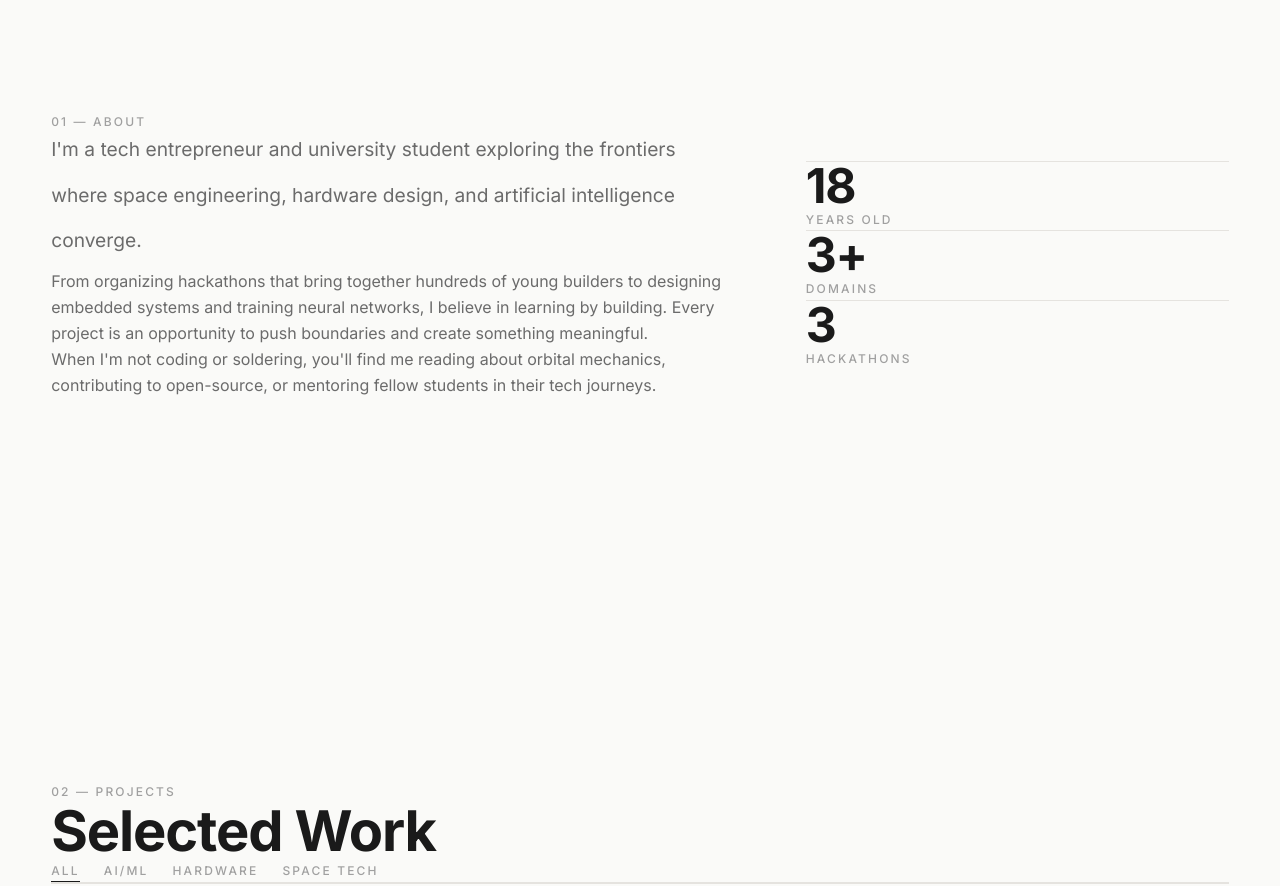
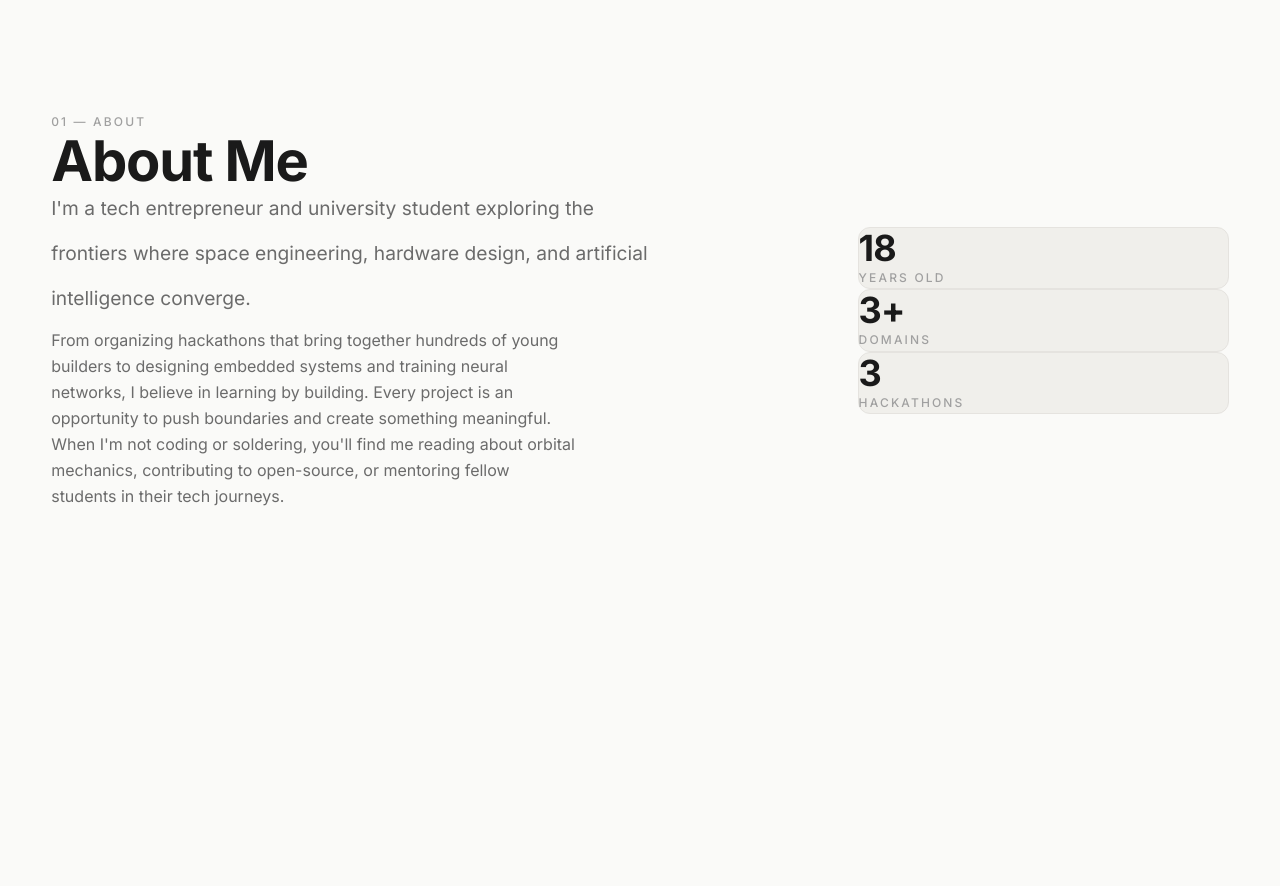
Before and after one commit to Ares006-007/My-portfolio, a React (Vite) app: page / in a window 1280 px wide. Shown: the part 880-1766 px from the top of the page. Built offline with nearby package versions, Linux system fonts and the light colour scheme.

Commit message:
layout: refactor about section grid and redesign stats module

```diff
--- a/src/components/About.jsx
+++ b/src/components/About.jsx
@@ -13,18 +13,21 @@ export default function About() {
       <div className="section-container">
         {/* Section label */}
         <RevealOnScroll>
-          <p className="label mb-6">01 — About</p>
+          <p className="label mb-10">01 — About</p>
         </RevealOnScroll>
 
-        <div className="grid md:grid-cols-5 gap-12 md:gap-20">
-          {/* Bio — takes 3 cols */}
-          <div className="md:col-span-3">
+        <div className="grid md:grid-cols-12 gap-16 md:gap-8">
+          {/* Bio — takes 7 cols */}
+          <div className="md:col-span-7">
+            <RevealOnScroll>
+              <h2 className="heading-lg mb-12">About Me</h2>
+            </RevealOnScroll>
             <AnimatedText
               text="I'm a tech entrepreneur and university student exploring the frontiers where space engineering, hardware design, and artificial intelligence converge."
-              className="body-lg mb-8"
+              className="body-lg mb-10 max-w-[52ch]"
             />
             <RevealOnScroll delay={0.15}>
-              <p className="text-fg-muted leading-relaxed mb-6">
+              <p className="text-fg-muted leading-relaxed mb-8 max-w-[52ch]">
                 From organizing hackathons that bring together hundreds of young
                 builders to designing embedded systems and training neural networks,
                 I believe in learning by building. Every project is an opportunity
@@ -32,7 +35,7 @@ export default function About() {
               </p>
             </RevealOnScroll>
             <RevealOnScroll delay={0.25}>
-              <p className="text-fg-muted leading-relaxed">
+              <p className="text-fg-muted leading-relaxed max-w-[52ch]">
                 When I'm not coding or soldering, you'll find me reading about
                 orbital mechanics, contributing to open-source, or mentoring
                 fellow students in their tech journeys.
@@ -40,19 +43,19 @@ export default function About() {
             </RevealOnScroll>
           </div>
 
-          {/* Stats — takes 2 cols */}
-          <div className="md:col-span-2 flex flex-col justify-center">
-            <div className="space-y-10">
+          {/* Stats — takes 4 cols, offset by 1 */}
+          <div className="md:col-span-4 md:col-start-9 flex flex-col justify-center">
+            <div className="space-y-6">
               {stats.map((stat, i) => (
                 <RevealOnScroll key={stat.label} delay={i * 0.1} direction="right">
-                  <div className="border-t border-border pt-5">
+                  <div className="bg-bg-alt rounded-xl p-6 border border-border">
                     <p
-                      className="text-5xl font-bold tracking-tight text-fg"
+                      className="text-4xl font-bold tracking-tight text-fg"
                       style={{ fontFamily: 'var(--font-heading)' }}
                     >
                       {stat.number}
                     </p>
-                    <p className="label mt-2">{stat.label}</p>
+                    <p className="label mt-3">{stat.label}</p>
                   </div>
                 </RevealOnScroll>
               ))}
```
